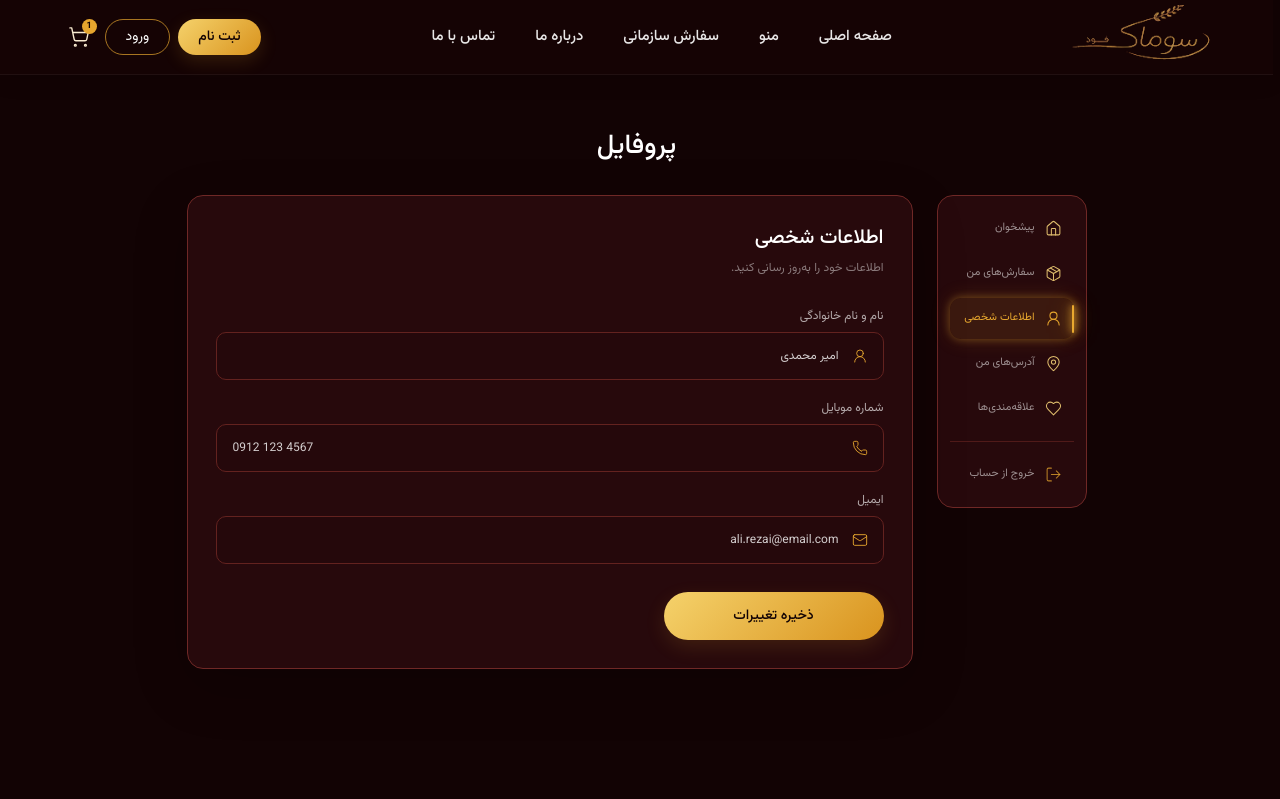
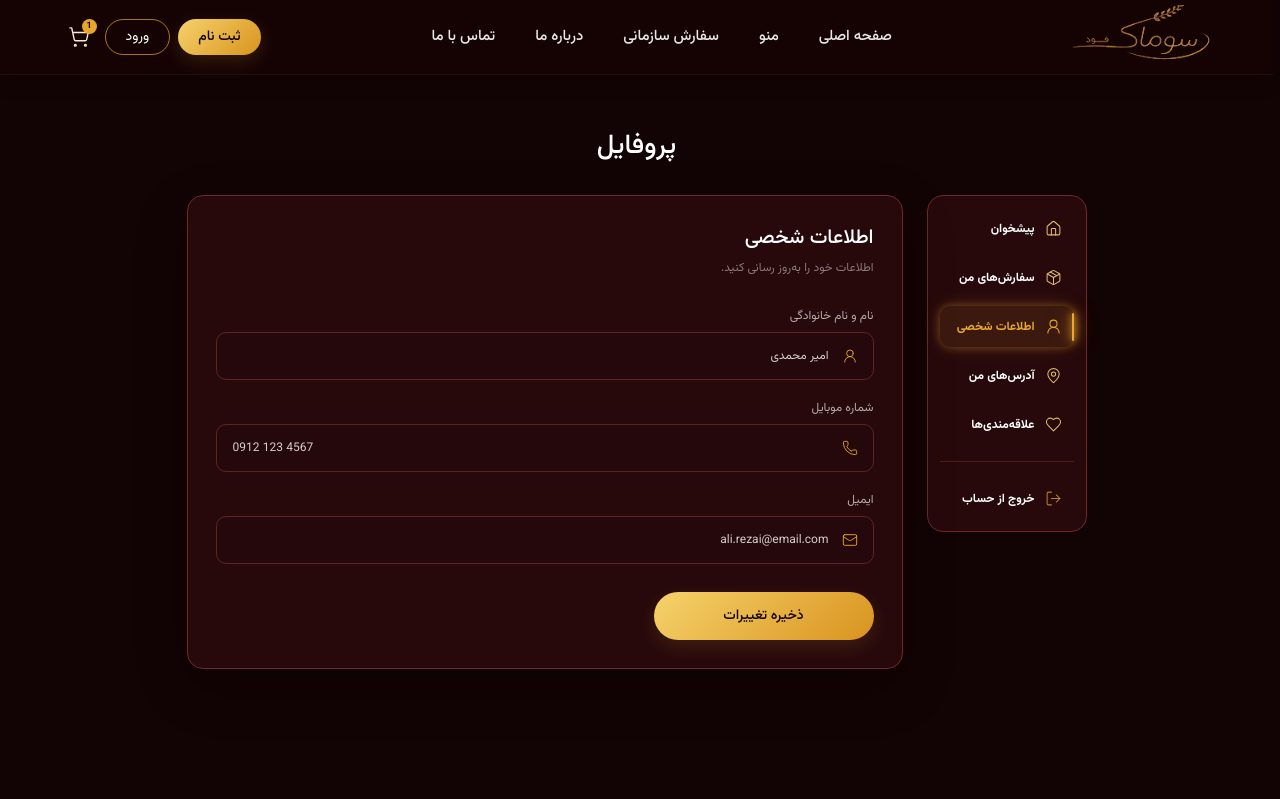
Before and after one commit to AmirMahidEs/soomak-food, a React (Vite) app: page /profile in a window 1280 px wide. Shown: the top 799 px of the page. Built offline with nearby package versions, Linux system fonts and the light colour scheme.

Commit message:
style: improve layout and typography in ProfileSidebar component

```diff
--- a/src/components/profile/ProfileSidebar.jsx
+++ b/src/components/profile/ProfileSidebar.jsx
@@ -32,8 +32,8 @@ const menuItems = [
 
 export default function ProfileSidebar({ activeTab, onTabChange }) {
   return (
-    <aside className="w-full shrink-0 rounded-[16px] border border-[#6f2826] bg-[#27090c] p-3 lg:w-[150px]">
-      <nav className="flex flex-col gap-1">
+    <aside className="w-full shrink-0 rounded-[16px] border border-[#6f2826] bg-[#27090c] p-3 lg:w-[160px]">
+      <nav className="flex flex-col gap-2">
         {menuItems.map((item) => {
           const Icon = item.icon;
           const isActive = activeTab === item.id;
@@ -46,7 +46,7 @@ export default function ProfileSidebar({ activeTab, onTabChange }) {
               className={`group relative flex w-full items-center justify-between rounded-[11px] px-3 py-3 text-right text-[11px] transition-colors duration-200 ${
                 isActive
                   ? "text-[#e9a92f]"
-                  : "text-white/55 hover:bg-[#421014] hover:text-white"
+                  : "text-white hover:bg-[#421014] hover:text-white"
               }`}
             >
               {/* ACTIVE BACKGROUND */}
@@ -87,7 +87,7 @@ export default function ProfileSidebar({ activeTab, onTabChange }) {
                   className={isActive ? "text-somak-gold" : "text-[#debc6c]"}
                 />
 
-                <span>{item.label}</span>
+                <span className="font-bold text-xs">{item.label}</span>
               </span>
             </button>
           );
@@ -99,7 +99,7 @@ export default function ProfileSidebar({ activeTab, onTabChange }) {
         {/* LOGOUT */}
         <button
           type="button"
-          className="flex w-full items-center gap-2.5 rounded-[11px] px-3 py-3 text-right text-[11px] text-white/55 transition hover:bg-[#421014] hover:text-white"
+          className="flex w-full items-center gap-2.5 rounded-[11px] px-3 py-3 text-right text-[11px] text-xs font-bold text-white transition hover:bg-[#421014] hover:text-white"
         >
           <LogOut size={17} strokeWidth={1.45} className="text-[#e9a92f]/75" />
 
```
